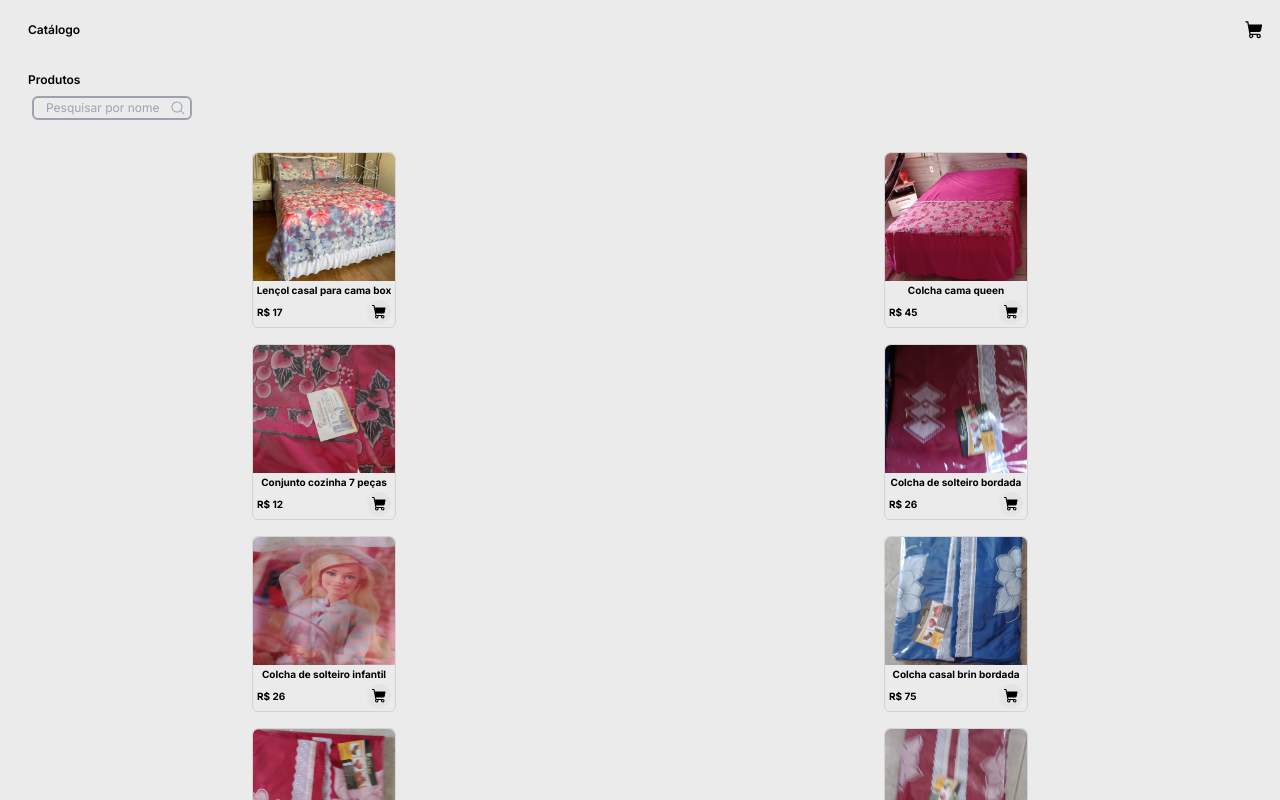
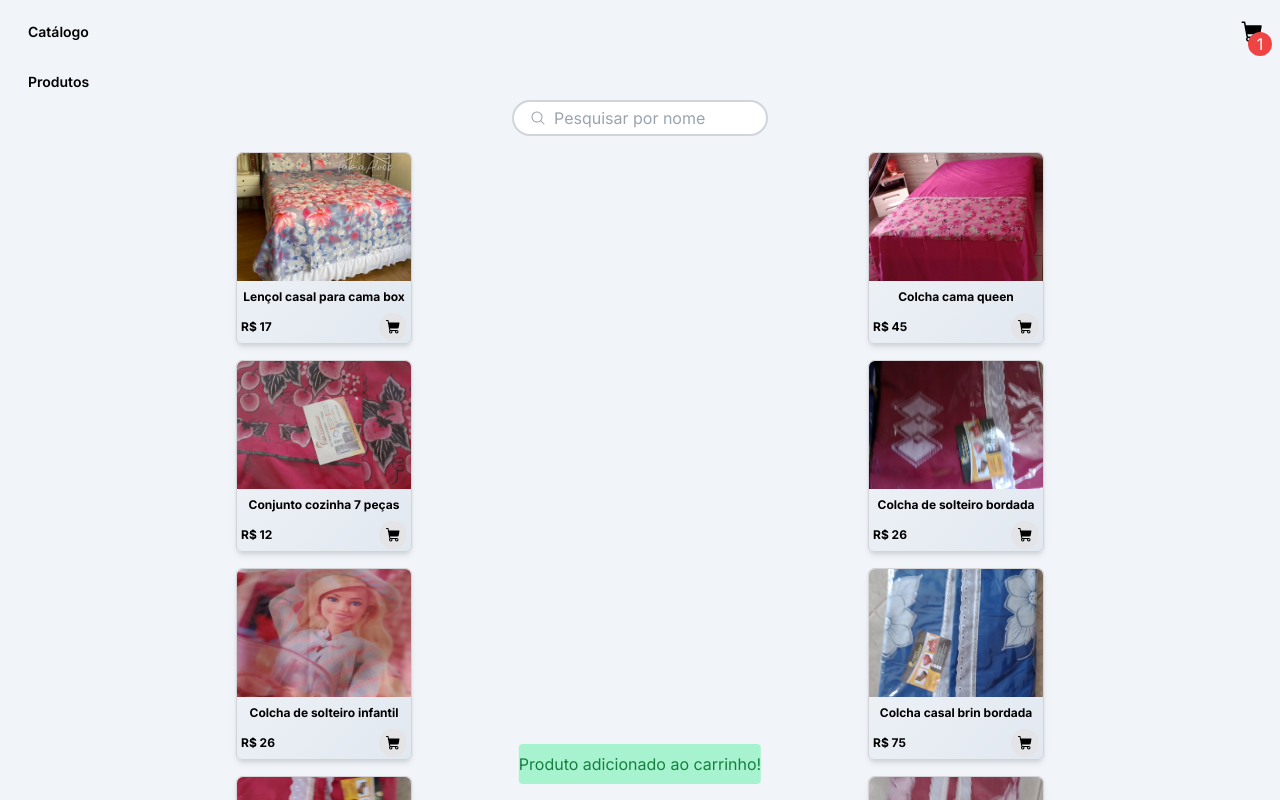
Before and after one commit to lucasoliv21/catalog, a Next.js app: page / in a window 1280 px wide. Both pictures are taken after a click on the button 379 px from the left and 312 px from the top of the page. Shown: the top 800 px of the page. Built offline with nearby package versions, Linux system fonts and the light colour scheme.

Commit message:
feat: size card, color card, font size

```diff
--- a/src/pages/CartContext.tsx
+++ b/src/context/CartContext.tsx
@@ -26,14 +26,14 @@ export function CartProvider({ children }: CartProviderProps) {
   const [cart, setCart] = useState<CartItem[]>([]);
 
   const addToCart = (product: CartItem) => {
-    const existingProductIndex = cart.findIndex((item) => item.id === product.id);
-
-    if (existingProductIndex !== -1) {
-      const updatedCart = [...cart];
-      updatedCart[existingProductIndex].quantity += product.quantity;
+    const existingProduct = cart.find(item => item.id === product.id);
+    if (existingProduct) {
+      const updatedCart = cart.map(item =>
+        item.id === product.id ? { ...item, quantity: item.quantity + 1 } : item
+      );
       setCart(updatedCart);
     } else {
-      setCart([...cart, product]);
+      setCart([...cart, { ...product, quantity: 1 }]);
     }
   };
 
--- a/src/pages/_app.tsx
+++ b/src/pages/_app.tsx
@@ -1,6 +1,6 @@
 import '@/styles/globals.css'
 import type { AppProps } from 'next/app'
-import { CartProvider } from './CartContext'
+import { CartProvider } from '../context/CartContext'
 
 function MyApp({ Component, pageProps }: AppProps) {
   return (
--- a/src/pages/_document.tsx
+++ b/src/pages/_document.tsx
@@ -5,7 +5,7 @@ export default function Document() {
     <Html lang="en">
       <link href="https://fonts.googleapis.com/css2?family=Inter:wght@400;500;600;700&display=swap"rel="stylesheet"/>
       <Head />
-      <body className='bg-colorBg py-5 px-4'>
+      <body className='bg-slate-100 py-5 px-4'>
         <Main />
         <NextScript />
       </body>
--- a/src/pages/cart.tsx
+++ b/src/pages/cart.tsx
@@ -3,7 +3,7 @@ import React from 'react';
 import { ShoppingCart } from '@phosphor-icons/react';
 import Image from 'next/image';
 import Link from 'next/link';
-import { useCart } from './CartContext';
+import { useCart } from '../context/CartContext';
 import { createWhatsAppMessage } from '@/utils/utils';
 
 interface CartProps {
@@ -19,7 +19,7 @@ interface CartItem {
 export default function Cart({}: CartProps) {
   const { cart, removeFromCart, increaseQuantity, decreaseQuantity } = useCart();
   const whatsappMessage = createWhatsAppMessage(cart);
-  const whatsappLink = `https://api.whatsapp.com/send?phone=NUMERO_AQUI&text=${whatsappMessage}`;
+  const whatsappLink = `https://api.whatsapp.com/send?phone=5584998662011&text=${whatsappMessage}`;
 
   const handleIncreaseQuantity = (productId: number) => {
     increaseQuantity(productId);
@@ -38,12 +38,12 @@ export default function Cart({}: CartProps) {
     <div className="h-screen font-inter font-semibold">
       <header className="h-9 w-full">
         <nav className="flex flex-auto justify-between items-center">
-          <Link href="/" className="px-3 text-xs font-semibold">
+          <Link href="/" className="px-3 text-sm font-semibold">
             Catálogo
           </Link>
           <Link href="/cart">
 
-              <ShoppingCart size={20} weight="fill" />
+              <ShoppingCart size={24} weight="fill" />
 
           </Link>
         </nav>
--- a/src/pages/index.tsx
+++ b/src/pages/index.tsx
@@ -3,7 +3,7 @@ import { products } from "@/mocks/products";
 import { ShoppingCart, MagnifyingGlass } from "@phosphor-icons/react";
 import Image from "next/image";
 import Link from "next/link";
-import { useCart } from "./CartContext";
+import { useCart } from "../context/CartContext";
 
 interface CartItem {
   id: number;
@@ -16,7 +16,11 @@ interface CartItem {
 export default function Home() {
   const productsList = products;
   const [filter, setFilter] = useState('');
-  const { addToCart } = useCart();
+  const { addToCart, cart } = useCart();
+  const [showNotification, setShowNotification] = useState(false);
+
+
+  const totalItems = cart.reduce((total, item) => total + item.quantity, 0);
 
 
   const filteredProducts = productsList.filter((product) =>
@@ -26,60 +30,75 @@ export default function Home() {
 
   const handleAddToCart = (product: CartItem) => {
     addToCart(product);
+    setShowNotification(true);
+
+    setTimeout(() => {
+      setShowNotification(false);
+    }, 3000);
   };
 
   return (
     <div className="h-screen font-inter ">
       <header className="h-9 w-full ">
         <nav className="flex flex-auto justify-between items-center ">
-          <a href="" className="px-3 text-xs font-semibold ">
+          <a href="" className="px-3 text-sm font-semibold ">
             Catálogo
           </a>
-          <Link href="/cart" passHref className='flex items-center justify-center bg-transparent border-0'>
-              <ShoppingCart size={20} weight='fill' />
-
+          <Link href="/cart" passHref className='flex items-center justify-center bg-transparent border-0 relative'>
+              <ShoppingCart size={24} weight='fill' />
+              {totalItems > 0 && (
+                <div className="bg-red-500 text-white rounded-full w-6 h-6 flex items-center justify-center absolute left-2 top-3 ">
+                  {totalItems}
+                </div>
+        )}
           </Link>
         </nav>
       </header>
 
-      <div className="w-full h-20 my-2">
-        <div className="px-3 py-2 text-xs font-semibold">Produtos</div>
-        <div className="flex items-center w-40 h-6 ml-4 bg-colorBg border-solid rounded-md border-2 border-gray-400">
+      <div className="w-full h-20 my-2 relative">
+        <div className="px-3 py-2 text-sm font-semibold">Produtos</div>
+        <div className="flex items-center bg-white mx-auto w-64 rounded-full border-2 border-gray-300 overflow-hidden">
+          <div className="pl-4">
+            <MagnifyingGlass size={16} color="#9ca3af" />
+          </div>
           <input
             type="text"
             placeholder="Pesquisar por nome"
-            className="w-32 h-4 px-1 py-2 ml-2 bg-colorBg  text-xs focus:outline-none"
+            className="w-full h-8 px-2 bg-transparent focus:outline-none"
             onChange={(e) => setFilter(e.target.value)}
           />
-          <MagnifyingGlass size={16} color="#9ca3af" />
         </div>
       </div>
-
       <div className="grid grid-cols-2 gap-4 ">
         {filteredProducts.map((product) => (
           <div
-            className="w-36 h-44 mx-auto text-center border-solid rounded-md border border-zinc-300 flex flex-col justify-items-start items-center"
+            className="w-44 h-48 mx-auto text-center border-solid rounded-md border border-zinc-300 flex flex-col justify-items-start items-center shadow-md bg-gradient-to-br from-slate-100 to-slate-200"
             key={product.id}
           >
             <Image
               src={product.imageSrc}
-              width={144}
-              height={96}
+              width={176}
+              height={112}
               alt="Foto do produto"
               className="rounded-t-md max-w-full max-h-32 object-cover"
             />
-            <div className="text-10px font-bold py-0.5">{product.title}</div>
-            <div className=" px-1 text-10px font-bold flex items-center justify-between w-full">
+            <div className="text-xs font-bold py-2">{product.title}</div>
+            <div className=" px-1 text-xs font-bold flex items-center justify-between w-full">
               <div>R$ {product.price}</div>
               <button
                 onClick={() => handleAddToCart(product)}
-                className="bg-zinc-200 w-6 h-6 flex items-center justify-center rounded-full border-0">
+                className="bg-zinc-200 w-7 h-7 flex items-center justify-center rounded-full border-0">
                 <ShoppingCart size={16} weight="fill" />
               </button>
             </div>
           </div>
         ))}
       </div>
+      {showNotification && (
+        <div className="bg-emerald-200 text-green-700 text-center py-2 fixed bottom-4 left-1/2 transform -translate-x-1/2 rounded">
+          Produto adicionado ao carrinho!
+        </div>
+      )}
     </div>
   );
 }
```
Also changed, not shown: 1 other file (tests, documents, lock files or other folders).
